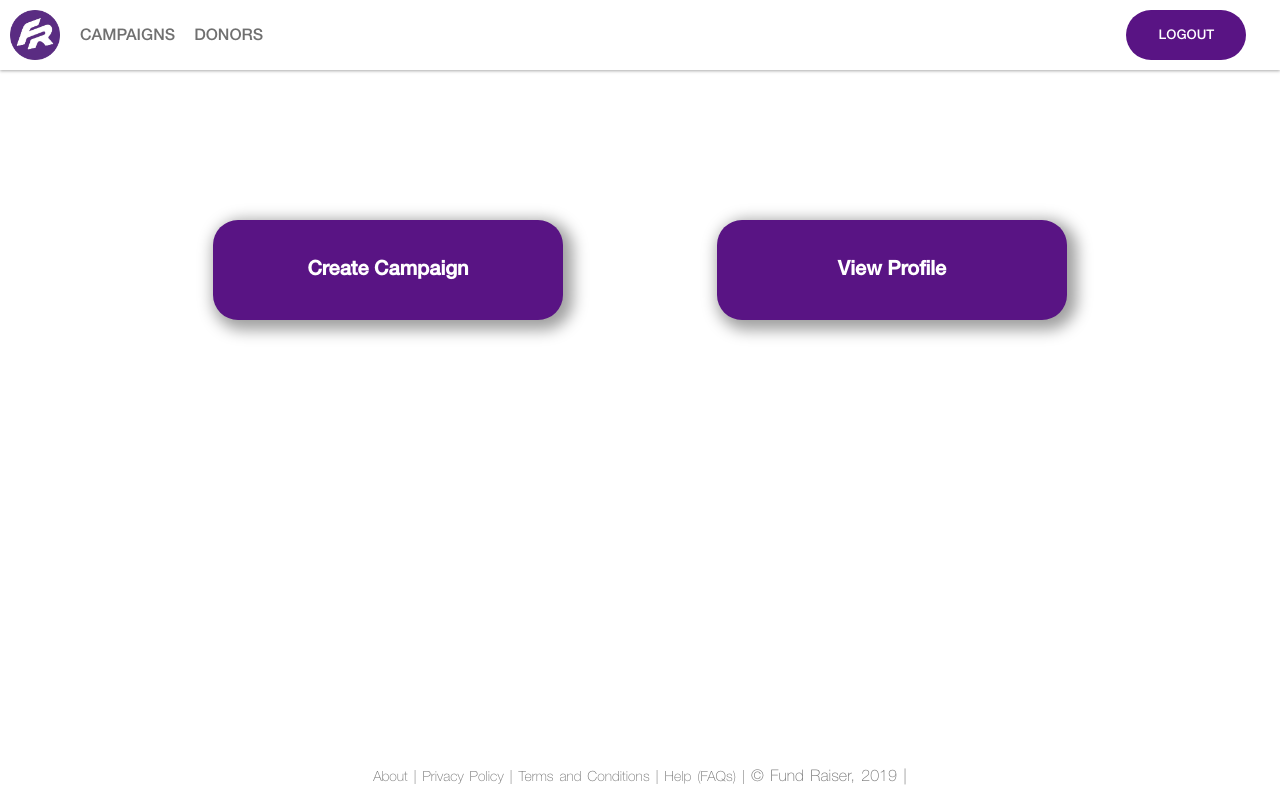
After one commit to websmartdream428/fund_raiser, a PHP site: page /Fund-Raiser/organizerHome.php in a window 1280 px wide. The commit adds this page. Run offline with PHP 8.4, Linux system fonts and the light colour scheme; the visitor is signed in with stand-in values (Sample User, id 1).

Commit message:
create organizer homepage

```diff
--- /dev/null
+++ b/assets/css/organizerHome.css
@@ -0,0 +1,141 @@
+@font-face
+{
+    font-family: HelveticaNeueMedium ;
+    src : url(../fonts/HelveticaNeueMedium.otf);
+}
+
+@font-face
+{
+    font-family: HelveticaNeueThin ;
+    src : url(../fonts/HelveticaNeueThin.otf);
+}
+
+@font-face
+{
+    font-family: HelveticaNeueRegular ;
+    src : url(../fonts/HelveticaNeueRegular.ttf);
+}
+
+body {
+    padding: 0;
+    margin: 0;
+}
+
+.nav-bar {
+    height: 70px;
+    width: 100%;
+    box-shadow: 0 1px 3px #aaaaaa;
+}
+
+.nav-bar img{
+    height: 50px;
+    width: auto;
+    margin-top: 10px;
+    margin-left: 10px;
+}
+
+.nav-links {
+    margin-top: -38px;
+    margin-left: 80px;
+    word-spacing: 15px;
+}
+
+.nav-links a {
+    text-decoration: none;
+    color: #707070;
+    font-family: HelveticaNeueMedium;
+}
+
+.nav-links a:hover {
+    color: #591484;
+}
+
+/* login button styling */
+.btn-login-signup {
+    position: absolute;
+    top: 10px;
+    left: 88%;
+    word-spacing: 15px;
+}
+
+/* code reuse for both button */
+.btn-login-signup button {
+    height: 50px;
+    width: 120px;
+    font-family: HelveticaNeueMedium;
+    outline: none;
+}
+
+
+#btn-login {
+    border: none;
+    border-radius: 25px;
+    background-color: #591484;
+    color: white;
+}
+
+#btn-login:hover {
+    cursor: pointer;
+}
+
+/* body part */
+
+.buttonContainer {
+    /* border: 1px solid red; */
+    width: 70%;
+    height: 400px;
+    margin-left: 15%;
+    text-align: center;
+    word-spacing: 150px;
+}
+
+.organizerButtons {
+    border: none;
+    outline: none;
+    background-color: #591484;
+    color: white;
+    height: 100px;
+    width: 350px;
+    border-radius: 25px;
+    font-family: HelveticaNeueMedium;
+    font-size: 20px;
+    font-weight: bold;
+    margin-top: 150px;
+    box-shadow: 5px 5px 15px 5px rgba(0, 0, 0, 0.38);
+}
+
+.organizerButtons:hover {
+    cursor: pointer;
+    font-size: 30px;
+}
+
+
+
+
+/* Footer section */
+
+.footer {
+    text-align: center;
+    position: fixed;
+    left: 0;
+    bottom: 2%;
+    width: 100%;
+    font-family: HelveticaNeuethin;
+    color: #707070;
+    font-size: 14px;
+    word-spacing: 2px;
+}
+
+.footer a {
+    text-decoration: none;
+    color: inherit;
+}
+
+.footer a:hover {
+    text-decoration: underline;
+}
+
+#footer-trademark {
+    font-size: 16px;
+    color: #707070;
+}
--- a/assets/html/organizerCampaignSuccess.html
+++ b/assets/html/organizerCampaignSuccess.html
@@ -39,7 +39,7 @@
         <h1>You campaign has been sent for approval. You will soon receive an email.</h1>
         <br>
         <i class="fas fa-arrow-right"></i>
-        <a href="../../createCampaign.php">Go back to your Home page</a>
+        <a href="../../organizerHome.php">Go back to your Home page</a>
     </div>
 </body>
 </html>
--- a/includes/login.inc.php
+++ b/includes/login.inc.php
@@ -41,7 +41,7 @@ if(isset($_POST['submit'])) {
 
                 $verified = $row['verified'];
                 if($verified == 1) {
-                    header("Location: ../createCampaign.php?login=success");
+                    header("Location: ../organizerHome.php");
                     exit();
                 } else {
                     // echo "This account has not been yet verified. An email was sent to ".$_SESSION['o_email']." on ".$_SESSION['o_date'] ;
--- /dev/null
+++ b/organizerHome.php
@@ -0,0 +1,64 @@
+<?php
+    session_start();
+    // if(!isset($_SESSION['o_id'] )) {
+    //     header("Location: index.php");
+    // }
+?>
+
+<!DOCTYPE html>
+<html lang="en">
+<head>
+    <meta charset="UTF-8">
+    <meta name="viewport" content="width=device-width, initial-scale=1.0">
+    <meta http-equiv="X-UA-Compatible" content="ie=edge">
+    <title>Fund Raiser | Raise Fund At An Ease</title>
+    <link rel="stylesheet" href="assets/css/organizerHome.css">
+</head>
+
+<body>
+    <!-- navigation section -->
+    <div class="nav-bar">
+        <a href="index.php">
+            <img src="assets/images/logo.png" alt="Fund Raiser logo">
+        </a>
+
+        <div class="nav-links">
+            <a href="#">CAMPAIGNS</a>
+            <a href="#">DONORS</a>
+        </div>
+
+        <?php
+            if(!isset($_SESSION['o_id'])) {
+                header("Location: ../index.php");
+            } else { //if organizers are logged in
+                echo '<form action="includes/logout.inc.php" method="POST">
+                        <div class="btn-login-signup">
+                            <button type="submit" id="btn-login">LOGOUT</button>
+                        </div>
+                      </form>';
+            }
+        ?>
+        <!-- <div class="btn-login-signup">
+            <button type="submit" id="btn-login" onclick="window.location.href='includes/logout.inc.php'">LOGOUT</button>
+        </div> -->
+    </div>
+
+    <!-- body part -->
+
+    <div class="buttonContainer">
+            <button class="organizerButtons"onclick="window.location.href='createCampaign.php'">Create Campaign</button>
+            <button class="organizerButtons">View Profile</button>
+    </div>
+
+    <!-- Footer section -->
+
+    <div class="footer">
+          <a href="about.html">About | </a>
+         <a href="privacy-policy.html">Privacy Policy | </a>
+         <a href="terms.html">Terms and Conditions | </a>
+         <a href="help.html">Help (FAQs) |</a>
+        <span id="footer-trademark">&copy; Fund Raiser, 2019 |</span>
+    </div>
+
+</body>
+</html>
```
Also changed, not shown: 1 other file.
